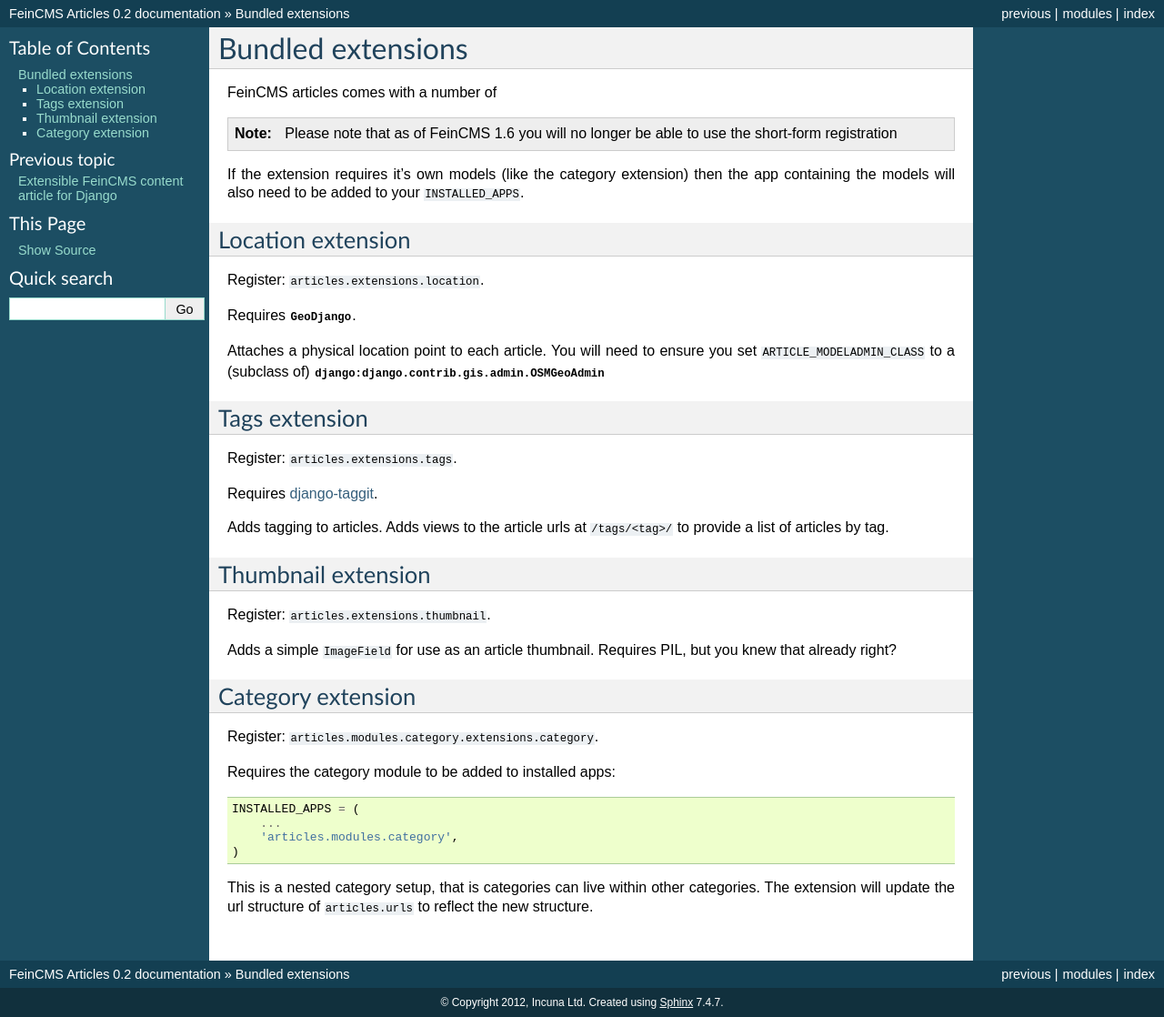
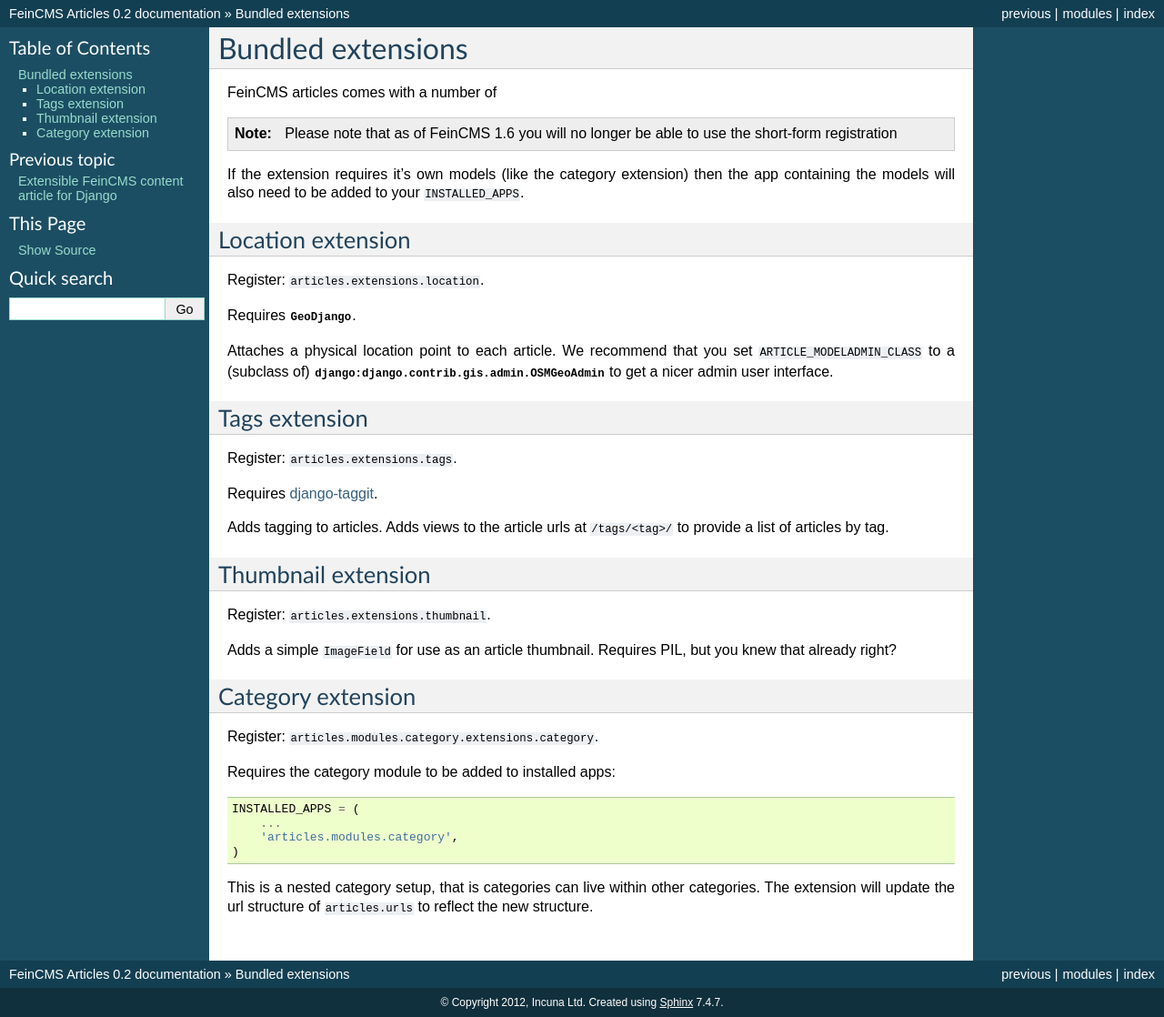
Before and after one commit to incuna/feincms-articles, a Sphinx documentation site: the page built from docs/extensions.rst, in a window 1280 px wide. Shown: the whole page at 91% size. Built offline with Sphinx 7.4.7, drawn with Linux system fonts in a browser that asks for light colours; cross-references to code outside the pages are shown as plain code.

Commit message:
Clarify guidelines for GeoAdmin.

```diff
--- a/docs/extensions.rst
+++ b/docs/extensions.rst
@@ -21,9 +21,10 @@
 
 Requires :mod:`GeoDjango <django:django.contrib.gis>`.
 
-Attaches a physical location point to each article. You will need to ensure you
-set :setting:`ARTICLE_MODELADMIN_CLASS` to a (subclass of)
-:class:`django:django.contrib.gis.admin.OSMGeoAdmin`
+Attaches a physical location point to each article. We recommend that you set
+:setting:`ARTICLE_MODELADMIN_CLASS` to a (subclass of)
+:class:`django:django.contrib.gis.admin.OSMGeoAdmin` to get a nicer admin user
+interface.
 
 .. module:: articles.extensions.tags
 
```
